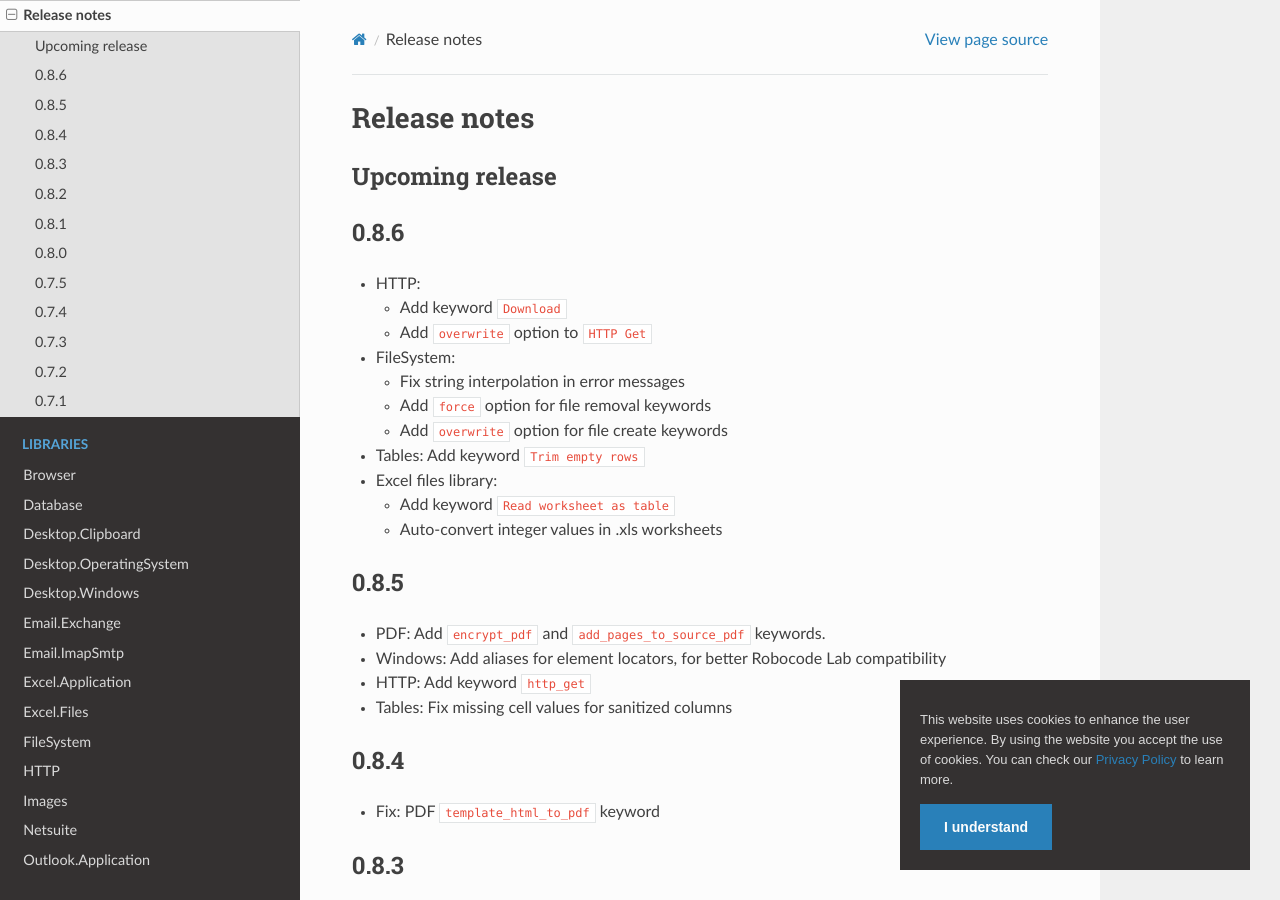
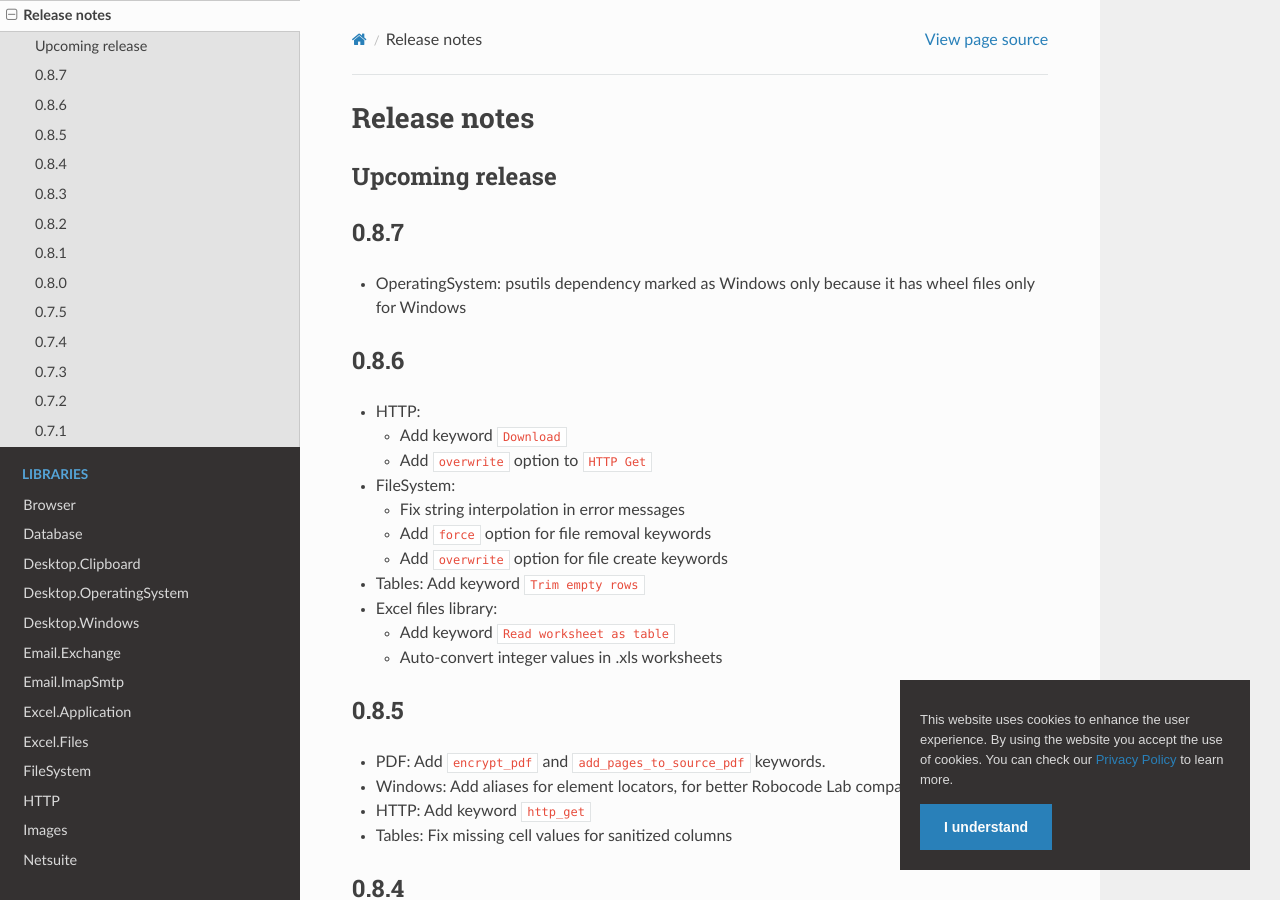
Before and after one commit to coderprovider/Framework-RPA, a Sphinx documentation site: the page built from docs/source/releasenotes.rst, in a window 1280 px wide and 900 px high. Built offline with Sphinx 7.4.7 and the Read the Docs theme 2.0.0, drawn with Linux system fonts in a browser that asks for light colours; pages that are not in the unit, such as notebooks, are missing from menus.

Commit message:
release: 0.8.7

```diff
--- a/docs/source/releasenotes.rst
+++ b/docs/source/releasenotes.rst
@@ -4,6 +4,11 @@ Release notes
 Upcoming release
 ----------------
 
+0.8.7
+--------------
+
+- OperatingSystem: psutils dependency marked as Windows only because
+  it has wheel files only for Windows
 
 0.8.6
 --------------
--- a/pyproject.toml
+++ b/pyproject.toml
@@ -1,6 +1,6 @@
 [tool.poetry]
 name = "rpa-framework"
-version = "0.8.6"
+version = "0.8.7"
 description = "A collection of tools and libraries for RPA"
 authors = [
 	"RPA Framework <rpafw@robocorp.com>",
```
